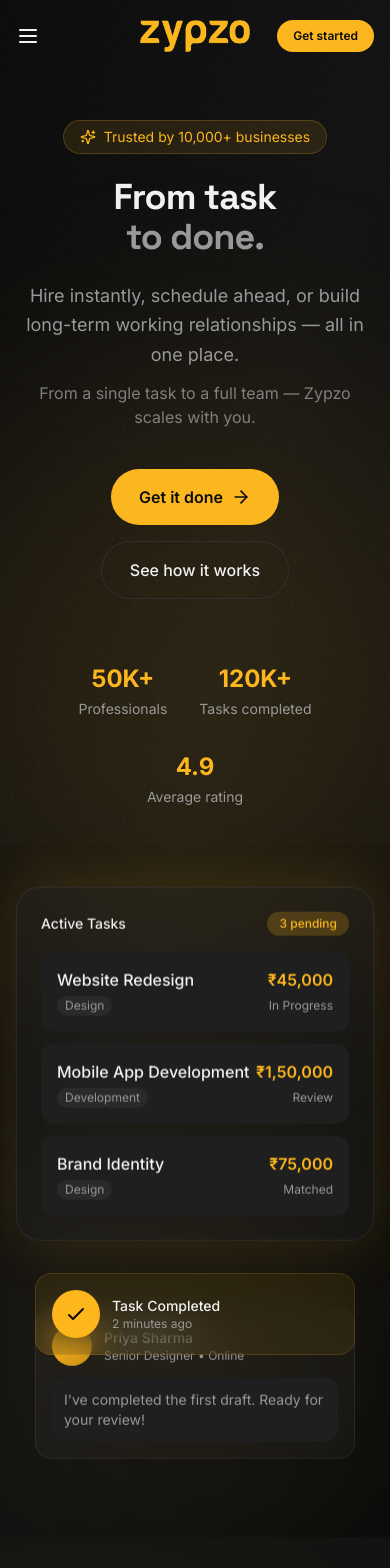
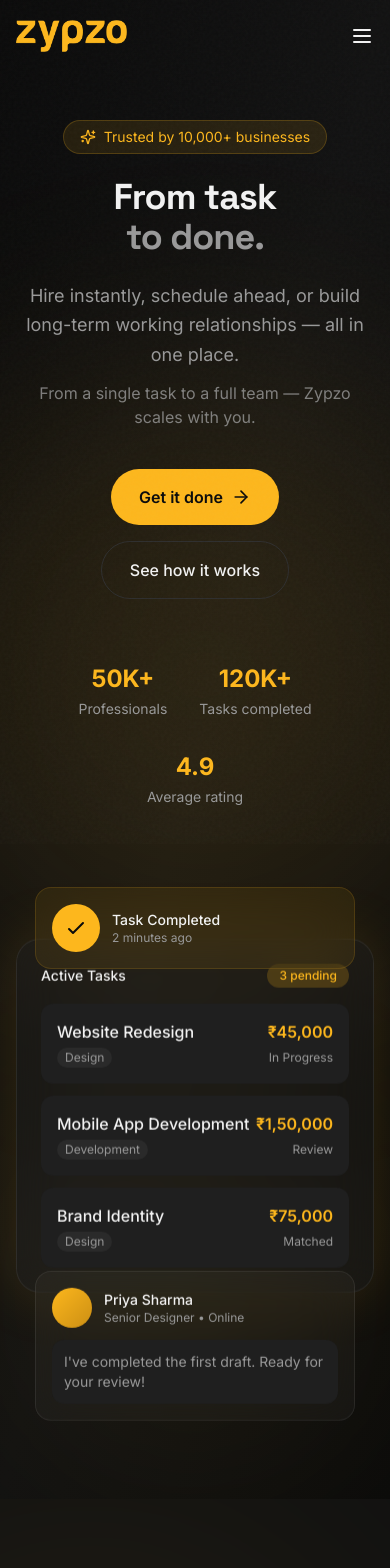
Before and after one commit to george-vpr/zypzo-site, a Next.js app: page / in a window 390 px wide. Shown: the top 1568 px of the page. Built offline with nearby package versions, Linux system fonts and the light colour scheme.

Commit message:
Update hero.tsx

```diff
--- a/components/landing/hero.tsx
+++ b/components/landing/hero.tsx
@@ -20,41 +20,14 @@
       <div className="relative w-full px-4 sm:px-6 lg:px-8">
         <div className="mx-auto max-w-7xl">
 
-          {/* Navigation - Fixed Centering & Functional Menu */}
-          <nav className="relative grid grid-cols-3 items-center py-4 md:py-6">
+          {/* Navigation - Logo Left, Hamburger Right */}
+          <nav className="relative flex items-center justify-between py-4 md:py-6">
 
-            {/* Left: Hamburger (Mobile) / Logo (Desktop) */}
-            <div className="flex items-center justify-start z-30">
-              {/* Mobile Hamburger */}
-              <button
-                onClick={() => setIsMenuOpen(!isMenuOpen)}
-                className="p-2 -ml-2 text-card-foreground hover:text-yellow-400 transition-colors md:hidden"
-              >
-                {isMenuOpen ? <X className="h-6 w-6" /> : <Menu className="h-6 w-6" />}
-              </button>
-
-              {/* Desktop Logo */}
+            {/* Left: Logo */}
             <motion.div
               initial={{ opacity: 0, x: -20 }}
               animate={{ opacity: 1, x: 0 }}
               transition={{ duration: 0.5 }}
-                className="hidden md:block"
-              >
-                <Image
-                  src="/zypzo-yellow-logo.png"
-                  alt="Zypzo"
-                  width={120}
-                  height={40}
-                  className="h-10 w-auto"
-                />
-              </motion.div>
-            </div>
-
-            {/* Center: Mobile Logo (Perfectly Centered) */}
-            <div className="flex items-center justify-center md:hidden">
-              <motion.div
-                initial={{ opacity: 0, y: -10 }}
-                animate={{ opacity: 1, y: 0 }}
               className="flex-shrink-0"
             >
               <Image
@@ -62,20 +35,17 @@
                 alt="Zypzo"
                 width={120}
                 height={40}
-                  className="h-8 w-auto"
+                className="h-8 md:h-10 w-auto"
               />
             </motion.div>
-            </div>
 
-            {/* Right: Button & Links */}
+            {/* Right: Desktop Links & Button */}
             <motion.div
               initial={{ opacity: 0, x: 20 }}
               animate={{ opacity: 1, x: 0 }}
               transition={{ duration: 0.5, delay: 0.1 }}
-              className="flex items-center justify-end gap-4 md:gap-6 z-30"
+              className="hidden md:flex items-center gap-6"
             >
-              {/* Desktop Links */}
-              <div className="hidden md:flex items-center gap-6">
               <a
                 href="#how-it-works"
                 className="text-sm text-muted-foreground transition-colors hover:text-card-foreground"
@@ -88,25 +58,36 @@
               >
                 Features
               </a>
-              </div>
-
-              <button className="rounded-full bg-yellow-400 px-4 py-2 text-xs sm:text-sm font-semibold text-dark-400 transition-all hover:bg-yellow-300 hover:shadow-lg hover:shadow-yellow-400/20 whitespace-nowrap">
+              <button className="rounded-full bg-yellow-400 px-5 py-2.5 text-sm font-semibold text-dark-400 transition-all hover:bg-yellow-300 hover:shadow-lg hover:shadow-yellow-400/20">
                 Get started
               </button>
             </motion.div>
+
+            {/* Right: Mobile Hamburger */}
+            <div className="flex md:hidden">
+              <button
+                onClick={() => setIsMenuOpen(!isMenuOpen)}
+                className="p-2 -mr-2 text-card-foreground hover:text-yellow-400 transition-colors z-50"
+              >
+                {isMenuOpen ? <X className="h-6 w-6" /> : <Menu className="h-6 w-6" />}
+              </button>
+            </div>
           </nav>
 
-          {/* Mobile Menu Overlay */}
+          {/* Mobile Menu Overlay - Visible on click */}
           {isMenuOpen && (
             <motion.div
               initial={{ opacity: 0, y: -10 }}
               animate={{ opacity: 1, y: 0 }}
               exit={{ opacity: 0, y: -10 }}
-              className="absolute top-full left-0 right-0 z-20 bg-dark-300/95 backdrop-blur-lg p-6 border-b border-border md:hidden"
+              className="absolute top-full left-0 right-0 z-40 bg-dark-200 border-b border-border p-6 md:hidden shadow-xl"
             >
               <div className="flex flex-col gap-4">
-                <a href="#how-it-works" className="text-lg text-card-foreground" onClick={() => setIsMenuOpen(false)}>How it works</a>
-                <a href="#features" className="text-lg text-card-foreground" onClick={() => setIsMenuOpen(false)}>Features</a>
+                <a href="#how-it-works" className="text-lg text-card-foreground hover:text-yellow-400" onClick={() => setIsMenuOpen(false)}>How it works</a>
+                <a href="#features" className="text-lg text-card-foreground hover:text-yellow-400" onClick={() => setIsMenuOpen(false)}>Features</a>
+                <button className="mt-2 w-full rounded-full bg-yellow-400 px-5 py-3 text-base font-semibold text-dark-400">
+                  Get started
+                </button>
               </div>
             </motion.div>
           )}
@@ -205,11 +186,34 @@
             >
               <div className="relative flex flex-col items-center lg:block">
 
-                {/* Main card */}
+                {/* 1. Floating Status Card ("Task Completed") */}
+                {/* Mobile: Stacks first, pulls up over Main Card (z-30) */}
+                {/* Desktop: Absolute Top Right, safe positioning (z-30) */}
+                <motion.div
+                  animate={{ y: [0, -15, 0] }}
+                  transition={{ duration: 5, repeat: Infinity, ease: "easeInOut", delay: 0.5 }}
+                  className="glass-card-light relative z-30 order-1 lg:order-none mb-[-30px] lg:mb-0 mx-auto w-full max-w-xs lg:absolute lg:top-8 lg:right-0 rounded-2xl p-4"
+                >
+                  <div className="flex items-center gap-3">
+                    <div className="flex h-12 w-12 items-center justify-center rounded-full bg-yellow-400">
+                      <svg className="h-6 w-6 text-dark-400" fill="none" viewBox="0 0 24 24" stroke="currentColor">
+                        <path strokeLinecap="round" strokeLinejoin="round" strokeWidth={2} d="M5 13l4 4L19 7" />
+                      </svg>
+                    </div>
+                    <div>
+                      <div className="text-sm font-medium text-card-foreground">Task Completed</div>
+                      <div className="text-xs text-muted-foreground">2 minutes ago</div>
+                    </div>
+                  </div>
+                </motion.div>
+
+                {/* 2. Main Card ("Active Tasks") */}
+                {/* Mobile: Middle layer (z-20) */}
+                {/* Desktop: Base layer (z-20) */}
                 <motion.div
                   animate={{ y: [0, -10, 0] }}
                   transition={{ duration: 5, repeat: Infinity, ease: "easeInOut" }}
-                  className="glass-card glow-yellow relative z-20 rounded-3xl p-6 w-full max-w-md mx-auto lg:max-w-none lg:mx-0"
+                  className="glass-card glow-yellow relative z-20 order-2 lg:order-none rounded-3xl p-6 w-full max-w-md mx-auto lg:max-w-none lg:mx-0"
                 >
                   <div className="mb-4 flex items-center justify-between">
                     <span className="text-sm font-medium text-card-foreground">
@@ -220,7 +224,6 @@
                     </span>
                   </div>
 
-                  {/* Task cards */}
                   <div className="space-y-3">
                     {[
                       { title: "Website Redesign", category: "Design", price: "₹45,000", status: "In Progress" },
@@ -245,30 +248,13 @@
                   </div>
                 </motion.div>
 
-                {/* Floating status card - FIXED: Increased z-index to 30 & adjusted position */}
-                <motion.div
-                  animate={{ y: [0, -15, 0] }}
-                  transition={{ duration: 5, repeat: Infinity, ease: "easeInOut", delay: 0.5 }}
-                  className="glass-card-light relative z-30 mt-8 mx-auto w-full max-w-xs lg:absolute lg:top-8 lg:-right-16 lg:mt-0 lg:w-auto rounded-2xl p-4"
-                >
-                  <div className="flex items-center gap-3">
-                    <div className="flex h-12 w-12 items-center justify-center rounded-full bg-yellow-400">
-                      <svg className="h-6 w-6 text-dark-400" fill="none" viewBox="0 0 24 24" stroke="currentColor">
-                        <path strokeLinecap="round" strokeLinejoin="round" strokeWidth={2} d="M5 13l4 4L19 7" />
-                      </svg>
-                    </div>
-                    <div>
-                      <div className="text-sm font-medium text-card-foreground">Task Completed</div>
-                      <div className="text-xs text-muted-foreground">2 minutes ago</div>
-                    </div>
-                  </div>
-                </motion.div>
-
-                {/* Floating chat card - Added negative margin for overlap on mobile */}
+                {/* 3. Floating Chat Card ("Priya Sharma") */}
+                {/* Mobile: Stacks last, pulls up over Main Card bottom (z-40) */}
+                {/* Desktop: Absolute Bottom Left, on top of Main Card (z-40) */}
                 <motion.div
                   animate={{ y: [0, 10, 0] }}
                   transition={{ duration: 4, repeat: Infinity, ease: "easeInOut", delay: 1 }}
-                  className="glass-card relative z-10 -mt-16 mx-auto w-[90%] max-w-xs rounded-2xl p-4 lg:absolute lg:bottom-[-20px] lg:left-20 lg:translate-x-0 lg:mt-0"
+                  className="glass-card relative z-40 order-3 lg:order-none mt-[-40px] lg:mt-0 mx-auto w-[90%] max-w-xs rounded-2xl p-4 lg:absolute lg:bottom-[-20px] lg:left-20"
                 >
                   <div className="mb-3 flex items-center gap-3">
                     <div className="h-10 w-10 rounded-full bg-gradient-to-br from-yellow-400 to-yellow-600" />
```
Lines whose indentation alone changed are shown as unchanged.
